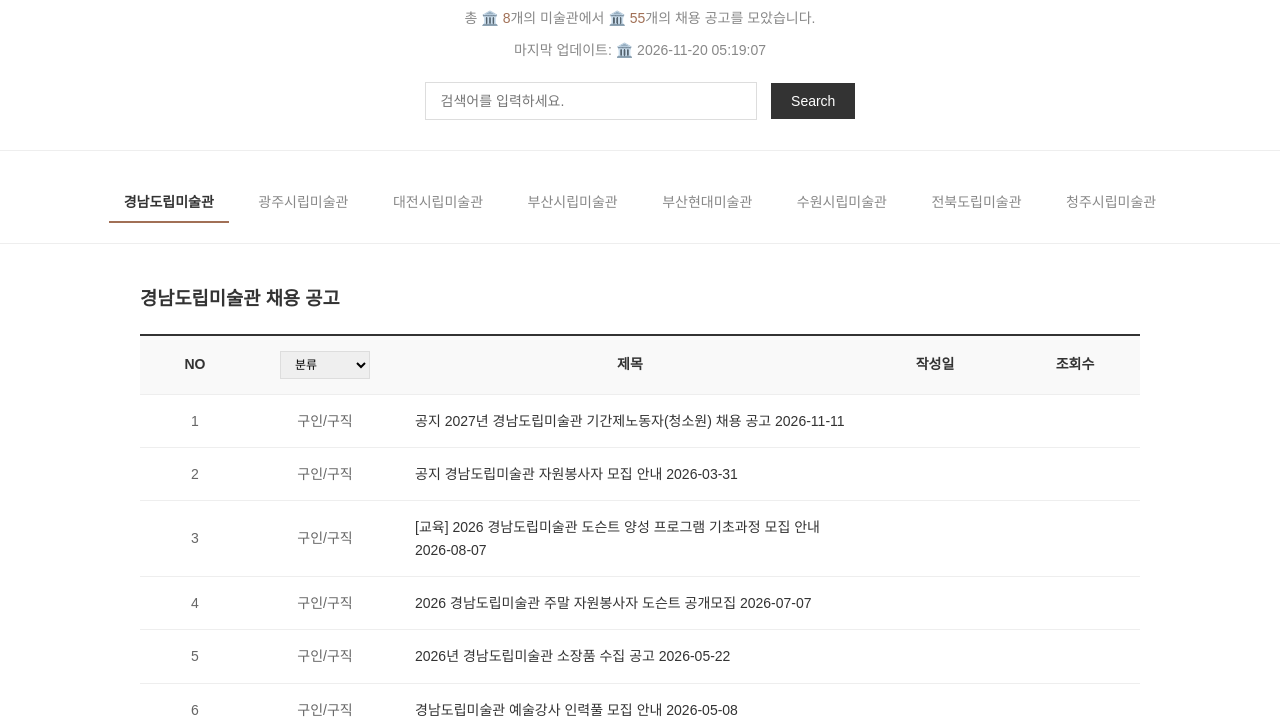
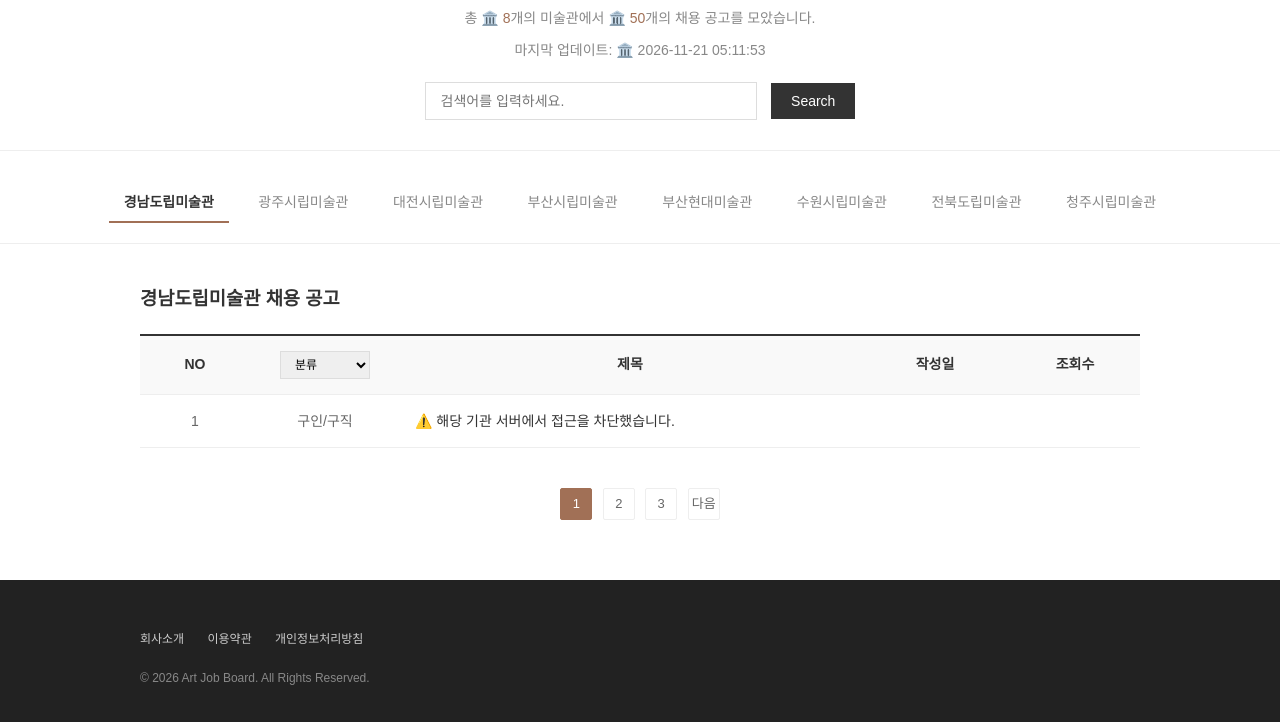
Before and after one commit to jin-archive/art-museum-bot, a plain HTML site: page index.html in a window 1280 px wide. Shown: the part 78-800 px from the top of the page. Drawn offline with Linux system fonts and the light colour scheme.

Commit message:
Auto-update job board html

```diff
--- a/index.html
+++ b/index.html
@@ -69,8 +69,8 @@
     <body>
         <div class="main-header">
             <h1>NEWS</h1>
-            <div class="stats">총 🏛️ <strong>8</strong>개의 미술관에서 🏛️ <strong>55</strong>개의 채용 공고를 모았습니다.</div>
-            <div class="stats">마지막 업데이트: 🏛️ 2026-11-20 05:19:07</div>
+            <div class="stats">총 🏛️ <strong>8</strong>개의 미술관에서 🏛️ <strong>50</strong>개의 채용 공고를 모았습니다.</div>
+            <div class="stats">마지막 업데이트: 🏛️ 2026-11-21 05:11:53</div>
 
             <div class="search-bar">
                 <input type="text" placeholder="검색어를 입력하세요.">
@@ -116,47 +116,7 @@
                     <tr>
                         <td>1</td>
                         <td>구인/구직</td>
-                        <td><a href="https://www.gyeongnam.go.kr/board/view.gyeong?boardId=BBS_0001504&menuCd=DOM_000003405000000000&paging=ok&startPage=1&dataSid=42425329" target="_blank">공지 2027년 경남도립미술관 기간제노동자(청소원) 채용 공고 2026-11-11</a></td>
-                        <td></td>
-                        <td></td>
-                    </tr>
-
-                    <tr>
-                        <td>2</td>
-                        <td>구인/구직</td>
-                        <td><a href="https://www.gyeongnam.go.kr/board/view.gyeong?boardId=BBS_0001504&menuCd=DOM_000003405000000000&paging=ok&startPage=1&dataSid=42371323" target="_blank">공지 경남도립미술관 자원봉사자 모집 안내 2026-03-31</a></td>
-                        <td></td>
-                        <td></td>
-                    </tr>
-
-                    <tr>
-                        <td>3</td>
-                        <td>구인/구직</td>
-                        <td><a href="https://www.gyeongnam.go.kr/board/view.gyeong?boardId=BBS_0001504&menuCd=DOM_000003405000000000&paging=ok&startPage=1&dataSid=42405575" target="_blank">[교육] 2026 경남도립미술관 도슨트 양성 프로그램 기초과정 모집 안내 2026-08-07</a></td>
-                        <td></td>
-                        <td></td>
-                    </tr>
-
-                    <tr>
-                        <td>4</td>
-                        <td>구인/구직</td>
-                        <td><a href="https://www.gyeongnam.go.kr/board/view.gyeong?boardId=BBS_0001504&menuCd=DOM_000003405000000000&paging=ok&startPage=1&dataSid=42396463" target="_blank">2026 경남도립미술관 주말 자원봉사자 도슨트 공개모집 2026-07-07</a></td>
-                        <td></td>
-                        <td></td>
-                    </tr>
-
-                    <tr>
-                        <td>5</td>
-                        <td>구인/구직</td>
-                        <td><a href="https://www.gyeongnam.go.kr/board/view.gyeong?boardId=BBS_0001504&menuCd=DOM_000003405000000000&paging=ok&startPage=1&dataSid=42385095" target="_blank">2026년 경남도립미술관 소장품 수집 공고 2026-05-22</a></td>
-                        <td></td>
-                        <td></td>
-                    </tr>
-
-                    <tr>
-                        <td>6</td>
-                        <td>구인/구직</td>
-                        <td><a href="https://www.gyeongnam.go.kr/board/view.gyeong?boardId=BBS_0001504&menuCd=DOM_000003405000000000&paging=ok&startPage=1&dataSid=42382214" target="_blank">경남도립미술관 예술강사 인력풀 모집 안내 2026-05-08</a></td>
+                        <td><a href="#" target="_blank">⚠️ 해당 기관 서버에서 접근을 차단했습니다.</a></td>
                         <td></td>
                         <td></td>
                     </tr>
@@ -187,7 +147,7 @@
                     <tr>
                         <td>1</td>
                         <td>구인/구직</td>
-                        <td><a href="https://artmuse.gwangju.go.kr/bb/bbBoard.php?action=view&pageID=artmuse0501000000&SEQ=279567&movePage=1&boardID=NEWS" target="_blank">2027년 GJ갤러리 대관선정 심의결과 공고</a></td>
+                        <td><a href="https://artmuse.gwangju.go.kr/bb/bbBoard.php?action=view&pageID=artmuse0501000000&SEQ=279568&movePage=1&boardID=NEWS" target="_blank">2027년 광주미술관 실무연수생 모집 공고</a></td>
                         <td></td>
                         <td></td>
                     </tr>
@@ -195,7 +155,7 @@
                     <tr>
                         <td>2</td>
                         <td>구인/구직</td>
-                        <td><a href="https://artmuse.gwangju.go.kr/bb/bbBoard.php?action=downLoad&pageID=artmuse0501000000&boardID=NEWS&SEQ=279567&fileDownSEQ=126035" target="_blank">2027년 G&J 갤러리 심의결과 공고문.pdf (파일 다운로드)</a></td>
+                        <td><a href="https://artmuse.gwangju.go.kr/bb/bbBoard.php?action=downZip&pageID=artmuse0501000000&boardID=NEWS&SEQ=279568&fileDownSEQ=126042,126043" target="_blank">2027년 광주미술관 실무연수생 모집 공고.zip (압축파일 다운로드)</a></td>
                         <td></td>
                         <td></td>
                     </tr>
@@ -203,7 +163,7 @@
                     <tr>
                         <td>3</td>
                         <td>구인/구직</td>
-                        <td><a href="https://artmuse.gwangju.go.kr/bb/bbBoard.php?action=view&pageID=artmuse0501000000&SEQ=279565&movePage=1&boardID=NEWS" target="_blank">2027 광주미술관 전남광주청년작가초대전 모집 공고</a></td>
+                        <td><a href="https://artmuse.gwangju.go.kr/bb/bbBoard.php?action=view&pageID=artmuse0501000000&SEQ=279567&movePage=1&boardID=NEWS" target="_blank">2027년 GJ갤러리 대관선정 심의결과 공고</a></td>
                         <td></td>
                         <td></td>
                     </tr>
@@ -211,7 +171,7 @@
                     <tr>
                         <td>4</td>
                         <td>구인/구직</td>
-                        <td><a href="https://artmuse.gwangju.go.kr/bb/bbBoard.php?action=downZip&pageID=artmuse0501000000&boardID=NEWS&SEQ=279565&fileDownSEQ=125981,125982,125983,125984,125985,125986" target="_blank">2027 광주미술관 전남광주청년작가초대전 모집 공고.zip (압축파일 다운로드)</a></td>
+                        <td><a href="https://artmuse.gwangju.go.kr/bb/bbBoard.php?action=downLoad&pageID=artmuse0501000000&boardID=NEWS&SEQ=279567&fileDownSEQ=126035" target="_blank">2027년 G&J 갤러리 심의결과 공고문.pdf (파일 다운로드)</a></td>
                         <td></td>
                         <td></td>
                     </tr>
@@ -219,7 +179,7 @@
                     <tr>
                         <td>5</td>
                         <td>구인/구직</td>
-                        <td><a href="https://artmuse.gwangju.go.kr/bb/bbBoard.php?action=view&pageID=artmuse0501000000&SEQ=279564&movePage=1&boardID=NEWS" target="_blank">《실재와 환영의 미로》 인플루언서 및 소셜기자단 모집공고</a></td>
+                        <td><a href="https://artmuse.gwangju.go.kr/bb/bbBoard.php?action=view&pageID=artmuse0501000000&SEQ=279565&movePage=1&boardID=NEWS" target="_blank">2027 광주미술관 전남광주청년작가초대전 모집 공고</a></td>
                         <td></td>
                         <td></td>
                     </tr>
@@ -227,7 +187,7 @@
                     <tr>
                         <td>6</td>
                         <td>구인/구직</td>
-                        <td><a href="https://artmuse.gwangju.go.kr/bb/bbBoard.php?action=downLoad&pageID=artmuse0501000000&boardID=NEWS&SEQ=279564&fileDownSEQ=125976" target="_blank">《실재와 환영의 미로》 인플루언서 소셜기자단 모집공고(주식회사 우인).hwp (파일 다운로드)</a></td>
+                        <td><a href="https://artmuse.gwangju.go.kr/bb/bbBoard.php?action=downZip&pageID=artmuse0501000000&boardID=NEWS&SEQ=279565&fileDownSEQ=125981,125982,125983,125984,125985,125986" target="_blank">2027 광주미술관 전남광주청년작가초대전 모집 공고.zip (압축파일 다운로드)</a></td>
                         <td></td>
                         <td></td>
                     </tr>
@@ -235,7 +195,7 @@
                     <tr>
                         <td>7</td>
                         <td>구인/구직</td>
-                        <td><a href="https://artmuse.gwangju.go.kr/bb/bbBoard.php?action=view&pageID=artmuse0501000000&SEQ=279562&movePage=1&boardID=NEWS" target="_blank">2027년 G&J갤러리 대관공고</a></td>
+                        <td><a href="https://artmuse.gwangju.go.kr/bb/bbBoard.php?action=view&pageID=artmuse0501000000&SEQ=279564&movePage=1&boardID=NEWS" target="_blank">《실재와 환영의 미로》 인플루언서 및 소셜기자단 모집공고</a></td>
                         <td></td>
                         <td></td>
                     </tr>
@@ -243,7 +203,7 @@
                     <tr>
                         <td>8</td>
                         <td>구인/구직</td>
-                        <td><a href="https://artmuse.gwangju.go.kr/bb/bbBoard.php?action=downZip&pageID=artmuse0501000000&boardID=NEWS&SEQ=279562&fileDownSEQ=125972,125973,125974" target="_blank">2027년 GampJ갤러리 대관공고.zip (압축파일 다운로드)</a></td>
+                        <td><a href="https://artmuse.gwangju.go.kr/bb/bbBoard.php?action=downLoad&pageID=artmuse0501000000&boardID=NEWS&SEQ=279564&fileDownSEQ=125976" target="_blank">《실재와 환영의 미로》 인플루언서 소셜기자단 모집공고(주식회사 우인).hwp (파일 다운로드)</a></td>
                         <td></td>
                         <td></td>
                     </tr>
@@ -251,7 +211,7 @@
                     <tr>
                         <td>9</td>
                         <td>구인/구직</td>
-                        <td><a href="https://artmuse.gwangju.go.kr/bb/bbBoard.php?action=view&pageID=artmuse0501000000&SEQ=279561&movePage=1&boardID=NEWS" target="_blank">전남광주통합특별시 하정웅미술관 기간제근로자(아카이브 업무 보조) 채용 면접심사 결과 공고...</a></td>
+                        <td><a href="https://artmuse.gwangju.go.kr/bb/bbBoard.php?action=view&pageID=artmuse0501000000&SEQ=279562&movePage=1&boardID=NEWS" target="_blank">2027년 G&J갤러리 대관공고</a></td>
                         <td></td>
                         <td></td>
                     </tr>
@@ -259,7 +219,7 @@
                     <tr>
                         <td>10</td>
                         <td>구인/구직</td>
-                        <td><a href="https://artmuse.gwangju.go.kr/bb/bbBoard.php?action=downLoad&pageID=artmuse0501000000&boardID=NEWS&SEQ=279561&fileDownSEQ=24444" target="_blank">전남광주통합특별시 하정웅미술관 기간제근로자(아카이브업무보조) 채용 면접심사 결과 및 최종합격자 공고(게시).hwpx (파일 다운로드)</a></td>
+                        <td><a href="https://artmuse.gwangju.go.kr/bb/bbBoard.php?action=downZip&pageID=artmuse0501000000&boardID=NEWS&SEQ=279562&fileDownSEQ=125972,125973,125974" target="_blank">2027년 GampJ갤러리 대관공고.zip (압축파일 다운로드)</a></td>
                         <td></td>
                         <td></td>
                     </tr>
@@ -267,7 +227,7 @@
                     <tr>
                         <td>11</td>
                         <td>구인/구직</td>
-                        <td><a href="https://artmuse.gwangju.go.kr/bb/bbBoard.php?action=view&pageID=artmuse0501000000&SEQ=279560&movePage=1&boardID=NEWS" target="_blank">2026 광주미술관 소장품 구입 및 기증 결과 공고</a></td>
+                        <td><a href="https://artmuse.gwangju.go.kr/bb/bbBoard.php?action=view&pageID=artmuse0501000000&SEQ=279561&movePage=1&boardID=NEWS" target="_blank">전남광주통합특별시 하정웅미술관 기간제근로자(아카이브 업무 보조) 채용 면접심사 결과 공고...</a></td>
                         <td></td>
                         <td></td>
                     </tr>
@@ -275,7 +235,7 @@
                     <tr>
                         <td>12</td>
                         <td>구인/구직</td>
-                        <td><a href="https://artmuse.gwangju.go.kr/bb/bbBoard.php?action=downZip&pageID=artmuse0501000000&boardID=NEWS&SEQ=279560&fileDownSEQ=24423,24424,24425" target="_blank">2026 광주미술관 소장품 구입 및 기증 결과 공고.zip (압축파일 다운로드)</a></td>
+                        <td><a href="https://artmuse.gwangju.go.kr/bb/bbBoard.php?action=downLoad&pageID=artmuse0501000000&boardID=NEWS&SEQ=279561&fileDownSEQ=24444" target="_blank">전남광주통합특별시 하정웅미술관 기간제근로자(아카이브업무보조) 채용 면접심사 결과 및 최종합격자 공고(게시).hwpx (파일 다운로드)</a></td>
                         <td></td>
                         <td></td>
                     </tr>
@@ -283,7 +243,7 @@
                     <tr>
                         <td>13</td>
                         <td>구인/구직</td>
-                        <td><a href="https://artmuse.gwangju.go.kr/bb/bbBoard.php?action=view&pageID=artmuse0501000000&SEQ=279559&movePage=1&boardID=NEWS" target="_blank">전남광주통합특별시 하정웅미술관 기간제근로자(아카이브업무보조) 채용 공고...</a></td>
+                        <td><a href="https://artmuse.gwangju.go.kr/bb/bbBoard.php?action=view&pageID=artmuse0501000000&SEQ=279560&movePage=1&boardID=NEWS" target="_blank">2026 광주미술관 소장품 구입 및 기증 결과 공고</a></td>
                         <td></td>
                         <td></td>
                     </tr>
@@ -291,7 +251,7 @@
                     <tr>
                         <td>14</td>
                         <td>구인/구직</td>
-                        <td><a href="https://artmuse.gwangju.go.kr/bb/bbBoard.php?action=downLoad&pageID=artmuse0501000000&boardID=NEWS&SEQ=279559&fileDownSEQ=24420" target="_blank">전남광주통합특별시 하정웅미술관 기간제근로자(아카이브업무보조) 채용 공고(게시).hwp (파일 다운로드)</a></td>
+                        <td><a href="https://artmuse.gwangju.go.kr/bb/bbBoard.php?action=downZip&pageID=artmuse0501000000&boardID=NEWS&SEQ=279560&fileDownSEQ=24423,24424,24425" target="_blank">2026 광주미술관 소장품 구입 및 기증 결과 공고.zip (압축파일 다운로드)</a></td>
                         <td></td>
                         <td></td>
                     </tr>
@@ -299,7 +259,7 @@
                     <tr>
                         <td>15</td>
                         <td>구인/구직</td>
-                        <td><a href="https://artmuse.gwangju.go.kr/bb/bbBoard.php?action=view&pageID=artmuse0501000000&SEQ=279557&movePage=1&boardID=NEWS" target="_blank">2026년 전남광주통합특별시 문화예술상(미술상) 수상자 선정 결과 공고</a></td>
+                        <td><a href="https://artmuse.gwangju.go.kr/bb/bbBoard.php?action=view&pageID=artmuse0501000000&SEQ=279559&movePage=1&boardID=NEWS" target="_blank">전남광주통합특별시 하정웅미술관 기간제근로자(아카이브업무보조) 채용 공고...</a></td>
                         <td></td>
                         <td></td>
                     </tr>
@@ -307,7 +267,7 @@
                     <tr>
                         <td>16</td>
                         <td>구인/구직</td>
-                        <td><a href="https://artmuse.gwangju.go.kr/bb/bbBoard.php?action=downLoad&pageID=artmuse0501000000&boardID=NEWS&SEQ=279557&fileDownSEQ=24354" target="_blank">2026년 전남광주통합특별시 문화예술상(미술상) 수상자 선정 결과 공고.hwp (파일 다운로드)</a></td>
+                        <td><a href="https://artmuse.gwangju.go.kr/bb/bbBoard.php?action=downLoad&pageID=artmuse0501000000&boardID=NEWS&SEQ=279559&fileDownSEQ=24420" target="_blank">전남광주통합특별시 하정웅미술관 기간제근로자(아카이브업무보조) 채용 공고(게시).hwp (파일 다운로드)</a></td>
                         <td></td>
                         <td></td>
                     </tr>
```
